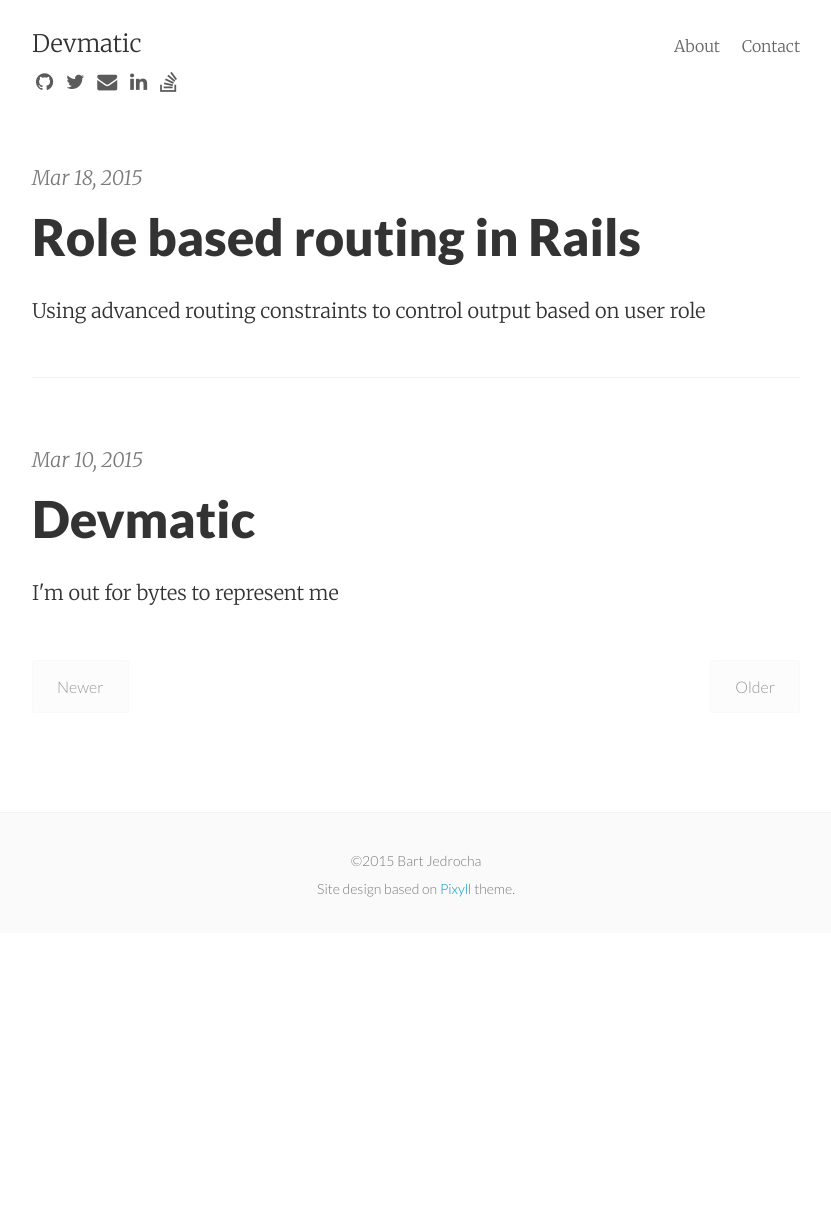
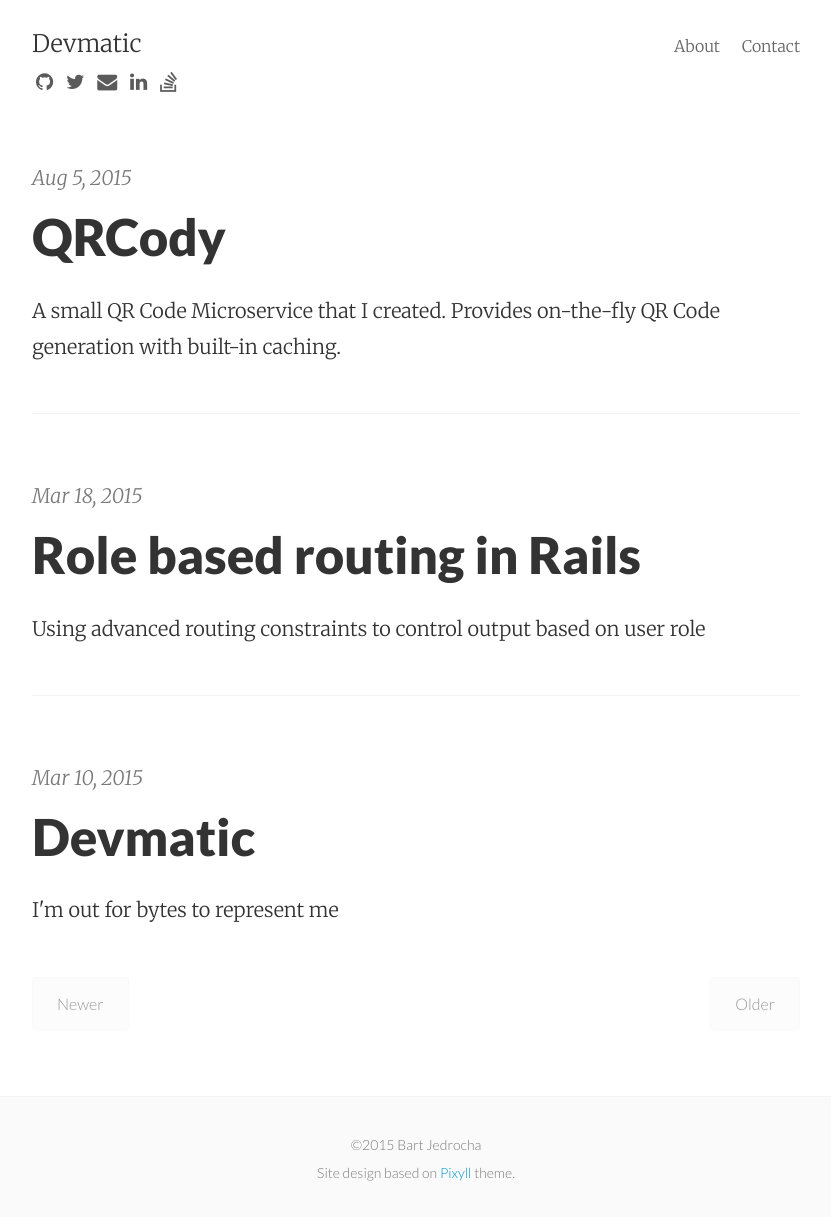
Before and after one commit to bjedrocha/bjedrocha.github.io, a Jekyll site: the page built from index.html, in a window 1280 px wide. Shown: the whole page, without its empty margins (224-1055 px from the left). Built offline with Jekyll 4.4.1, drawn with Linux system fonts in a browser that asks for light colours; nearby versions of some CDN libraries; Markdown is read by kramdown in place of the engine named in the settings; the list of posts is cut into pages by our own code; before the commit the page ends 933 px from its top, so only the background shows below that; some of the changed lines change nothing that is shown.

Commit message:
New post: QRCody

```diff
--- /dev/null
+++ b/_posts/2015-08-05-qrcody.md
@@ -0,0 +1,23 @@
+---
+layout:     post
+title:      QRCody
+date:       2015-08-05
+summary:    A small QR Code Microservice that I created. Provides on-the-fly QR Code generation with built-in caching.
+categories: sinatra
+---
+
+In early 2014, I developed a small inventory management application for a tire shop. The application is customized for the needs of the business but one of its core features is the ability to generate product labels to help track inventory. The product label has a human readable description as well as a machine readable QR Code that is used in conjunction with a 3rd-party mobile app.
+![qr labels](/images/posts/qrcody/qrcody01.png)
+To generate the QR Codes, I decided to use [Google's Infographics API](https://developers.google.com/chart/infographics/). Although the API was already deprecated when I made my choice and I knew that sooner or later I would have to replace it, I still felt it was the best option as it was simple to integrate and allowed me to focus on other core components of the application.
+
+Fast forward to the beginning of April this year. Per Google's Deprecation Policy, the Infographics API would be going away (maybe?) sometime after April 20th, 2015 - I needed an alternative.
+
+I weighed the pros and cons of creating a custom solution vs. relying on another 3rd-party API and decided that given the small set of requirements, a custom microservice would probably be the best alternative (i.e. it wouldn't be difficult to write and I wouldn't be beholden to a 3rd-party API that could potentially go away in another year).
+
+I started by looking at QR Code generation in Ruby and quickly found the [rqrcode](https://rubygems.org/gems/rqrcode) gem. The gem has a very simple and elegant interface and provides out-of-the-box exports to several different formats including PNG. During initial testing I noticed that exported PNGs would often be distored due to the way the gem handled dimensions. I wrote [a patch](https://github.com/whomwah/rqrcode/commit/4a36543008627b8549ead7fd10b8b35a191931b7) to fix the issue and the latest version available includes my fixes.
+
+To create the actual HTTP endpoint, I decided to use [Sinatra](http://www.sinatrarb.com/). I modeled the endpoint after Google's (i.e. a URL is used to generate the QR Code) to make integration as simple as 'Find and Replace'. With Sinatra setup and running, and rqrcode doing the heavy lifting of actually generating the QR Codes, I had a working alternative to Google's Infographics API. The only thing missing before I could start using this in production was caching (at this point, every request for a QR Code would go through the generation process regardless of whether it was previously generated). To implement caching, I used Rack::Cache.
+
+Fast forward to today, my QR Code Microservice, named QRCody, has been running in production for about 2 months with very little maintenance (references in the Gemfile needed to be updated once my fixes to rqrcode were merged into upstream) and no noticeable decrease in performance.
+
+The [project is available on Github](https://github.com/bjedrocha/qrcody) for anyone interested and released under the MIT license. Cheers.
--- a/_sass/_main.scss
+++ b/_sass/_main.scss
@@ -24,6 +24,10 @@
 img {
   width: auto;
   max-width: 100%;
+}
+
+.post-content img {
+  margin: 2em 0;
 }
 
 .site-wrap {
```
Also changed, not shown: images/posts/qrcody/qrcody01.png (added).
